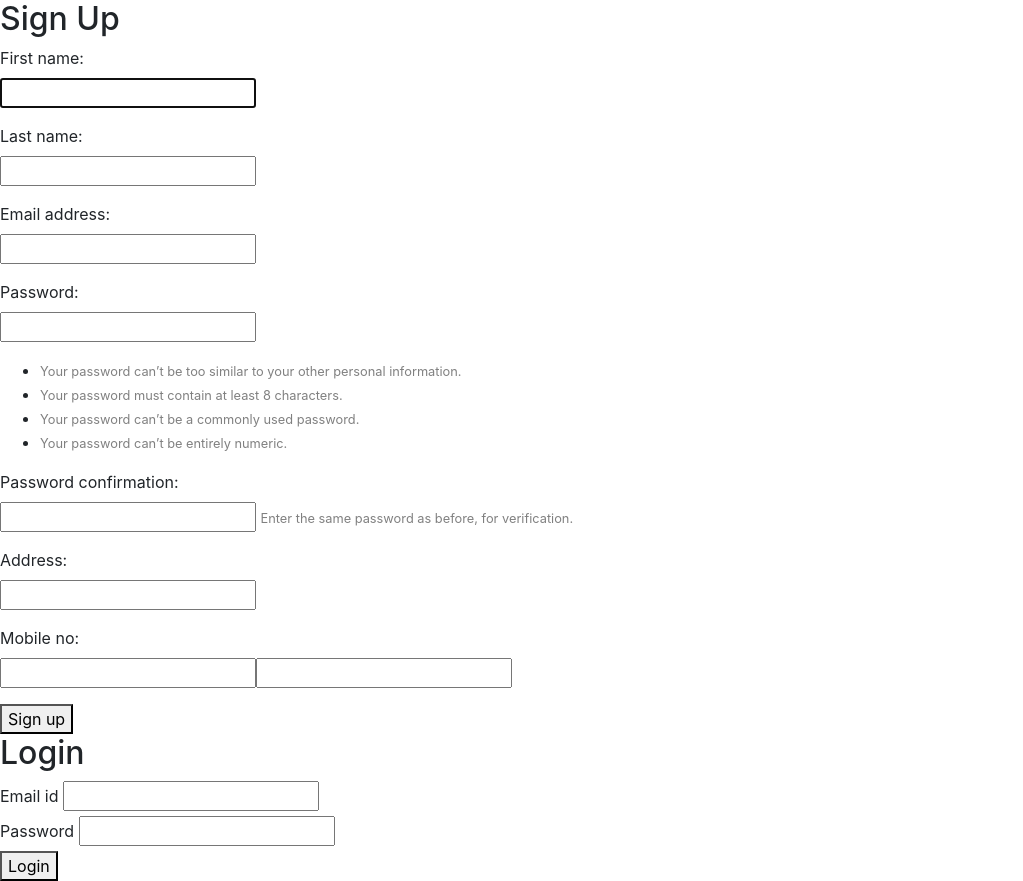
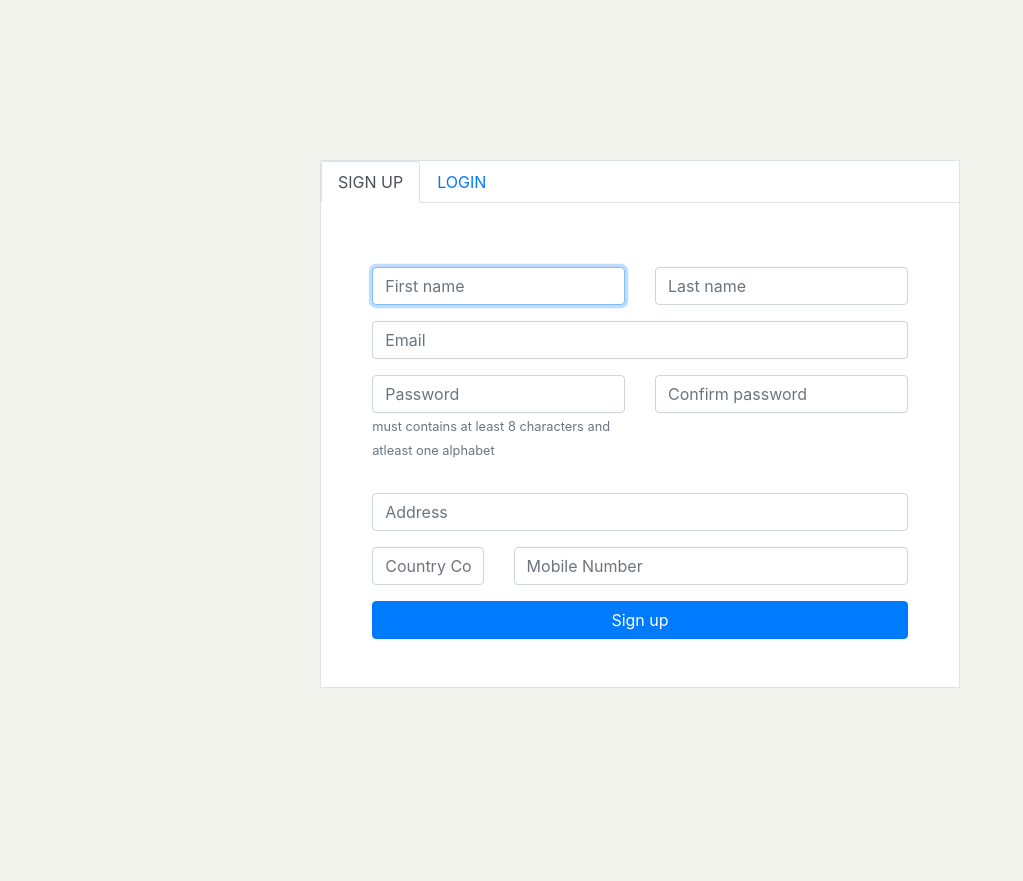
Before and after one commit to NKwatra/EZBooks, a Django app: page /authenticate/ in a window 1280 px wide. Shown: the whole page, without its empty margins (0-1023 px from the left). After the commit the page ends 688 px from the top, so only its background shows below. Run offline with Django 3.2, Linux system fonts and the light colour scheme; parts of the project's set-up code (start-up, migrations or seed data) failed here and were passed over; some libraries are stand-ins or nearby versions.

Commit message:
Create UI for authentication page

```diff
--- a/onlinebooks/authentication/forms.py
+++ b/onlinebooks/authentication/forms.py
@@ -2,10 +2,18 @@ from django import forms
 from django.contrib.auth.forms import UserCreationForm
 from django.contrib.auth.models import User
 from django.core.validators import RegexValidator
+from django.utils.safestring import mark_safe
 
 class PhoneWidget(forms.MultiWidget):
     def __init__(self):
-        widgets = [forms.TextInput(), forms.TextInput()]
+        widgets = [forms.TextInput(attrs={
+            'placeholder': 'Country Code: e.g. 91 for India',
+            'class': 'form-control'
+            }),
+        forms.TextInput(attrs={
+            'placeholder': 'Mobile Number',
+            'class': 'form-control',
+            })]
         super().__init__(widgets)
 
     def decompress(self, value):
@@ -13,6 +21,32 @@ class PhoneWidget(forms.MultiWidget):
             return value.split(" ")
         else:
             return ['', '']
+
+    def format_output(self, value):
+        if value == '' or value is None:
+            return None
+        if self.is_localized:
+            return formats.localize_input(value)
+        return str(value)
+
+    def render(self, name, value, attrs=None, renderer=None):
+        if self.is_localized:
+            for widget in self.widgets:
+                widget.is_localized = self.is_localized
+        if not isinstance(value, list):
+            value = self.decompress(value)
+        output = []
+        final_attrs = self.build_attrs(attrs)
+        id_ = final_attrs.get('id', None)
+        for i, widget in enumerate(self.widgets):
+            try:
+                widget_value = value[i]
+            except IndexError:
+                widget_value = None
+            if id_:
+                final_attrs = dict(final_attrs, id='%s_%s' % (id_, i))
+            output.append(widget.render(name + '_%s' % i, widget_value, final_attrs))
+        return [mark_safe(self.format_output(x)) for x in output]
 
 
 class PhoneField(forms.fields.MultiValueField):
@@ -56,3 +90,20 @@ class SignUpForm(UserCreationForm):
             'required': True});
         self.fields['last_name'].widget.attrs.update({'required': True})
         self.fields['email'].widget.attrs.update({'required': True})
+        for field in self.fields:
+            if field != 'mobile_no':
+                if field == 'password2':
+                    self.fields[field].widget.attrs.update({
+                        'class': 'form-control',
+                        'placeholder': 'Confirm password'
+                    })
+                elif field == 'password1':
+                     self.fields[field].widget.attrs.update({
+                        'class': 'form-control',
+                        'placeholder': 'Password'
+                    })
+                else :
+                    self.fields[field].widget.attrs.update({
+                        'class' : 'form-control',
+                        'placeholder': field.replace('_', " ").capitalize()
+                        })
--- /dev/null
+++ b/onlinebooks/authentication/static/authentication/authenticate.css
@@ -0,0 +1,44 @@
+body {
+    background-color: #f4f4ef;
+}
+
+.custom-container {
+    width: 90%;
+    margin: 20vh auto;
+    border: 1px solid #dbe2e8;
+    background-color: #fff;
+}
+
+#nav-tabContent {
+    padding-left: 4vw;
+    padding-right: 4vw;
+    padding-bottom: 6vh;
+}
+
+.pane-top {
+    margin-top: 8vh;
+}
+
+@media (min-width: 576px) {
+    .custom-container {
+        width: 80%;
+    }
+}
+
+@media(min-width: 768px) {
+    .custom-container {
+        width: 75%;
+    }
+}
+
+@media(min-width: 992px) {
+    .custom-container {
+        width: 55%;
+    }
+}
+
+@media(min-width: 1200px) {
+    .custom-container {
+        width: 50%;
+    }
+}
--- a/onlinebooks/authentication/templates/authenticate/auth.html
+++ b/onlinebooks/authentication/templates/authenticate/auth.html
@@ -1,41 +1,85 @@
-{% extends 'base.html' %}
-  {% block content %}
-  {% load staticfiles %}
-    <h2>Sign Up</h2>
-    <form method="POST" action="{% url 'authenticate:sign_up' %}">
+{% extends 'base.html' %} {% load staticfiles %} {% block stylesheets %}
+<link rel="stylesheet" type="text/css" href="{% static 'authentication/authenticate.css' %}"> {% endblock stylesheets %}
+{% block content %}
+<div class="custom-container">
+  <nav>
+    <div class="nav nav-tabs" id="nav-tab" role="tablist">
+      <a class="nav-item nav-link active" id="nav-home-tab" data-toggle="tab" href="#signup" role="tab" aria-controls="nav-home"
+        aria-selected="true">SIGN UP</a>
+      <a class="nav-item nav-link" id="nav-profile-tab" data-toggle="tab" href="#login" role="tab" aria-controls="nav-profile"
+        aria-selected="false">LOGIN</a>
+    </div>
+  </nav>
+  <div class="tab-content" id="nav-tabContent">
+    <div class="tab-pane fade show active" id="signup" role="tabpanel" aria-labelledby="nav-home-tab">
+      <form method="POST" action="{% url 'authenticate:sign_up' %}" class="pane-top">
         {% csrf_token %}
-        {% for field in form %}
-          <p>
-            {{ field.label_tag }}<br>
-            {{ field }}
-            {% if field.help_text %}
-              <small style="color: grey">{{ field.help_text }}</small>
-            {% endif %}
-            {% for error in field.errors %}
-              <p style="color: red">{{ error }}</p>
+        <div class="row form-group">
+          <div class="col-md-6 mb-4 mb-md-0">
+            {{form.first_name}}
+          </div>
+          <div class="col-md-6">
+            {{form.last_name}}
+          </div>
+        </div>
+        <div class="row form-group">
+          <div class="col">
+            {{form.email}}
+          </div>
+        </div>
+        <div class="row form-group">
+          <div class="col-md-6">
+            {{form.password1}}
+            <small class="text-muted">must contains at least 8 characters and atleast one alphabet</small>
+          </div>
+          <div class="col-md-6">
+            {{form.password2}}
+          </div>
+          <ul>
+            {% for error in form.password2.errors %}
+            <li class="text-danger">{{error}}</li>
             {% endfor %}
-          </p>
-        {% endfor %}
-        <button type="submit">Sign up</button>
+          </ul>
+        </div>
+        <div class="row form-group">
+          <div class="col">
+            {{form.address}}
+          </div>
+        </div>
+        <div class="row form-group">
+          <div class="col-md-3 col-sm-4 mb-4 mb-md-0">
+            {{form.mobile_no.as_widget.0}}
+          </div>
+          <div class="col-md-9 col-sm-8 mb-4 mb-md-0">
+            {{form.mobile_no.as_widget.1}}
+          </div>
+          {% for error in form.mobile_no.errors %}
+          <li class="text-danger">{{error}}</li>
+          {% endfor %}
+          </ul>
+        </div>
+        <button type="submit" class="btn btn-block btn-primary">Sign up</button>
       </form>
+    </div>
+    <div class="tab-pane fade" id="login" role="tabpanel" aria-labelledby="nav-profile-tab">
 
-      <h2>Login</h2>
+      {% if error %}
+      <p style="color: red;font-size: 2rem;">{{error}}</p>
+      {% endif %}
+      <form method="POST" action="{% url 'authenticate:login' %}" class="pane-top">
+        {% csrf_token %}
+        <div class="form-group">
+          <input type="email" id="email" name="email" class="form-control" placeholder="Email address">
+        </div>
+        <div class="form-group">
+          <input type="password" id="password" name="password" class="form-control" placeholder="Password">
+        </div>
+        <button type="submit" class="btn btn-primary btn-block mx-auto">Login</button>
 
-    {% if error %}
-        <p style="color: red;font-size: 2rem;">{{error}}</p>
-    {% endif %}
+      </form>
+    </div>
+  </div>
 
-    <form method="POST" action="{% url 'authenticate:login' %}">
-        {% csrf_token %}
-        <label for="email">Email id</label>
-        <input type="email" id="email" name="email"> <br>
-        <label for="password">Password</label>
-        <input type="password" id="password" name="password">
-        <br>
-        <button type="submit">Login</button>
-    </form>
-    {% endblock content %}
 
-    {% block scripts %}
-        <script src="{% static 'authentication/customAuth.js' %}"></script>
-    {% endblock scripts %}
+</div>
+{% endblock content %}
--- a/onlinebooks/authentication/views.py
+++ b/onlinebooks/authentication/views.py
@@ -1,6 +1,7 @@
 from django.shortcuts import render, redirect
 from .forms import SignUpForm
 from django.contrib.auth import authenticate, login as sign_in, logout as sign_out
+from django.urls import reverse
 
 def auth(request):
     form = SignUpForm()
@@ -19,7 +20,7 @@ def sign_up(request):
         raw_password = form.cleaned_data.get('password1')
         user = authenticate(username=user.email, password=raw_password)
         sign_in(request, user)
-        return redirect('authenticate:authenticate')
+        return redirect(reverse('authenticate:authenticate'))
     return render(request, 'authenticate/auth.html', {'form': form})
 
 def login(request):
@@ -28,11 +29,11 @@ def login(request):
     user = authenticate(request, username=email, password=password)
     if user is not None:
         sign_in(request, user)
-        return redirect('authenticate:authenticate')
+        return redirect(reverse('authenticate:authenticate'))
     else :
         error_message = 'Incorrect username or password'
         return render(request, 'authenticate/auth.html', {'error': error_message, 'form': SignUpForm() })
 
 def logout(request):
     sign_out(request)
-    return redirect('authenticate:authenticate')
+    return redirect(reverse('authenticate:authenticate'))
--- a/onlinebooks/templates/base.html
+++ b/onlinebooks/templates/base.html
@@ -1,25 +1,24 @@
 <!DOCTYPE html>
 <html lang="en">
+
 <head>
     <meta charset="UTF-8">
     <meta name="viewport" content="width=device-width, initial-scale=1.0">
     <meta http-equiv="X-UA-Compatible" content="ie=edge">
-    {% block stylesheets %}
-    <link rel="stylesheet" href="https://maxcdn.bootstrapcdn.com/bootstrap/4.0.0/css/bootstrap.min.css" integrity="sha384-Gn5384xqQ1aoWXA+058RXPxPg6fy4IWvTNh0E263XmFcJlSAwiGgFAW/dAiS6JXm" crossorigin="anonymous">
-    {% endblock stylesheets %}
+    <link rel="stylesheet" href="https://maxcdn.bootstrapcdn.com/bootstrap/4.0.0/css/bootstrap.min.css" integrity="sha384-Gn5384xqQ1aoWXA+058RXPxPg6fy4IWvTNh0E263XmFcJlSAwiGgFAW/dAiS6JXm"
+        crossorigin="anonymous"> {% block stylesheets %} {% endblock stylesheets %}
 </head>
+
 <body>
 
-    {% block content %}
-    {% endblock content %}
-<script src="https://code.jquery.com/jquery-3.4.1.min.js" integrity="sha256-CSXorXvZcTkaix6Yvo6HppcZGetbYMGWSFlBw8HfCJo="
-    crossorigin="anonymous"></script>
-<script src="https://cdnjs.cloudflare.com/ajax/libs/popper.js/1.12.9/umd/popper.min.js" integrity="sha384-ApNbgh9B+Y1QKtv3Rn7W3mgPxhU9K/ScQsAP7hUibX39j7fakFPskvXusvfa0b4Q" crossorigin="anonymous"></script>
-<script src="https://maxcdn.bootstrapcdn.com/bootstrap/4.0.0/js/bootstrap.min.js" integrity="sha384-JZR6Spejh4U02d8jOt6vLEHfe/JQGiRRSQQxSfFWpi1MquVdAyjUar5+76PVCmYl" crossorigin="anonymous"></script>
-
-{% block scripts %}
-
-{% endblock scripts %}
+    {% block content %} {% endblock content %}
+    <script src="https://code.jquery.com/jquery-3.4.1.min.js" integrity="sha256-CSXorXvZcTkaix6Yvo6HppcZGetbYMGWSFlBw8HfCJo="
+        crossorigin="anonymous"></script>
+    <script src="https://cdnjs.cloudflare.com/ajax/libs/popper.js/1.12.9/umd/popper.min.js" integrity="sha384-ApNbgh9B+Y1QKtv3Rn7W3mgPxhU9K/ScQsAP7hUibX39j7fakFPskvXusvfa0b4Q"
+        crossorigin="anonymous"></script>
+    <script src="https://maxcdn.bootstrapcdn.com/bootstrap/4.0.0/js/bootstrap.min.js" integrity="sha384-JZR6Spejh4U02d8jOt6vLEHfe/JQGiRRSQQxSfFWpi1MquVdAyjUar5+76PVCmYl"
+        crossorigin="anonymous"></script> {% block scripts %} {% endblock scripts %}
 
 </body>
+
 </html>
```
